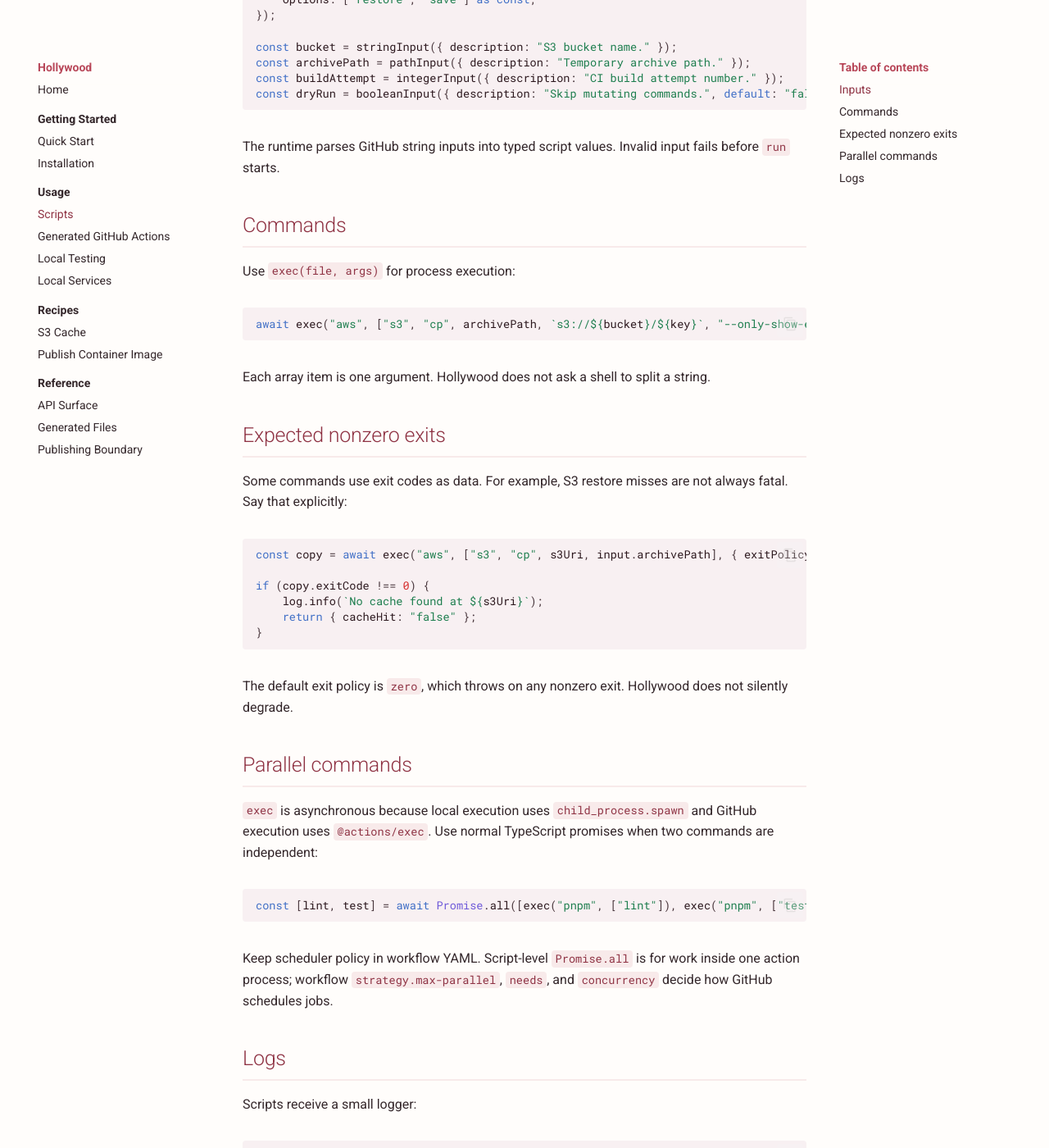
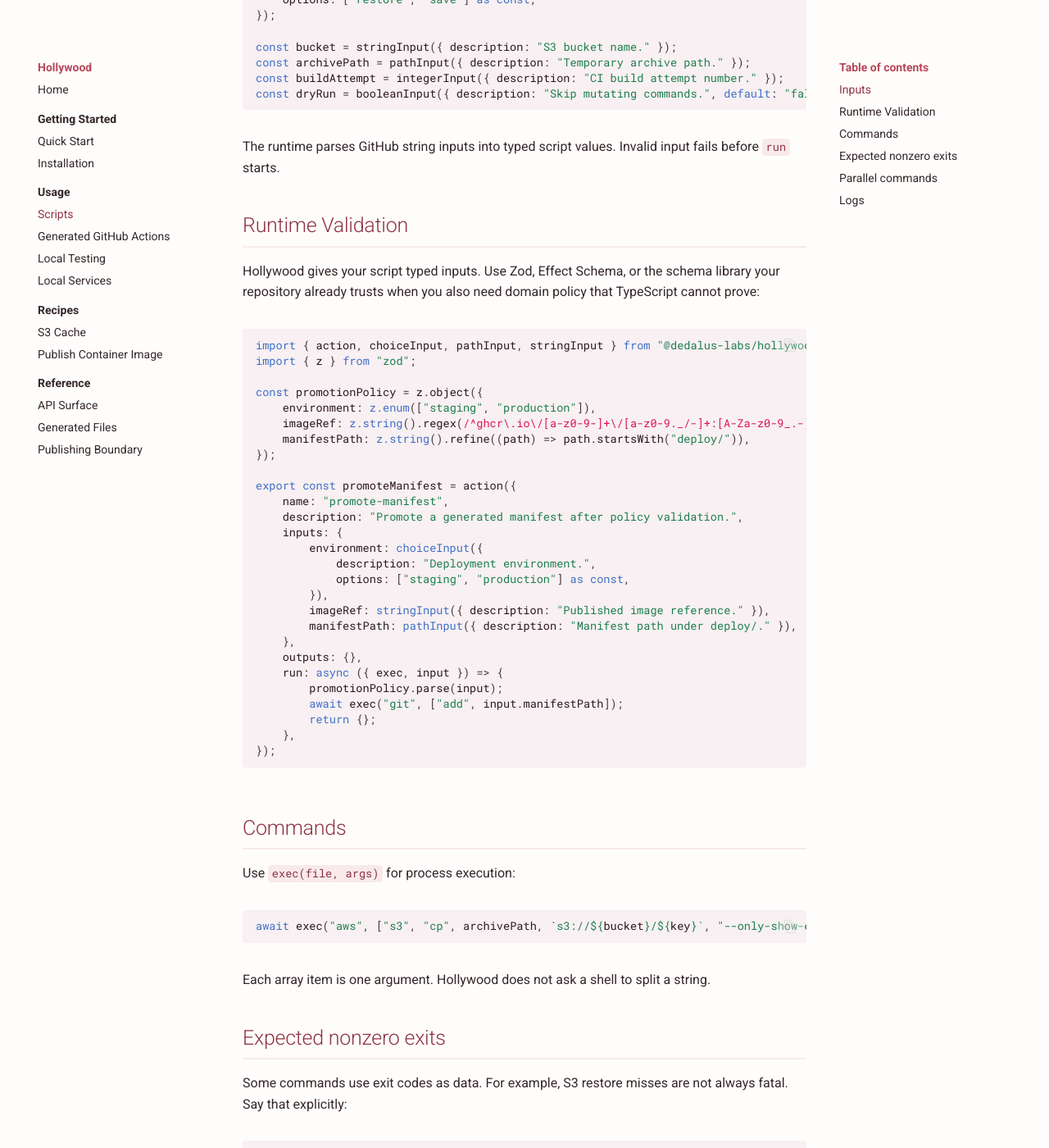
Before and after one commit to dedalus-labs/hollywood, an MkDocs documentation site: the page built from docs/usage/scripts.md, in a window 1280 px wide and 1400 px high, scrolled down 488 px. Shown: the whole window at 82% size. Built offline with MkDocs 1.6.1 and Material for MkDocs 9.7.7, drawn with Linux system fonts in a browser that asks for light colours; comment, search, counter and statistics services are not loaded.

Commit message:
docs: emphasize typed action validation

````diff
--- a/docs/usage/scripts.md
+++ b/docs/usage/scripts.md
@@ -21,6 +21,42 @@ const dryRun = booleanInput({ description: "Skip mutating commands.", default: "
 
 The runtime parses GitHub string inputs into typed script values. Invalid input
 fails before `run` starts.
+
+## Runtime Validation
+
+Hollywood gives your script typed inputs. Use Zod, Effect Schema, or the schema
+library your repository already trusts when you also need domain policy that
+TypeScript cannot prove:
+
+```typescript
+import { action, choiceInput, pathInput, stringInput } from "@dedalus-labs/hollywood";
+import { z } from "zod";
+
+const promotionPolicy = z.object({
+	environment: z.enum(["staging", "production"]),
+	imageRef: z.string().regex(/^ghcr\.io\/[a-z0-9-]+\/[a-z0-9._/-]+:[A-Za-z0-9_.-]+$/),
+	manifestPath: z.string().refine((path) => path.startsWith("deploy/")),
+});
+
+export const promoteManifest = action({
+	name: "promote-manifest",
+	description: "Promote a generated manifest after policy validation.",
+	inputs: {
+		environment: choiceInput({
+			description: "Deployment environment.",
+			options: ["staging", "production"] as const,
+		}),
+		imageRef: stringInput({ description: "Published image reference." }),
+		manifestPath: pathInput({ description: "Manifest path under deploy/." }),
+	},
+	outputs: {},
+	run: async ({ exec, input }) => {
+		promotionPolicy.parse(input);
+		await exec("git", ["add", input.manifestPath]);
+		return {};
+	},
+});
+```
 
 ## Commands
 
````
Also changed, not shown: README.md (+109 -30 lines).
